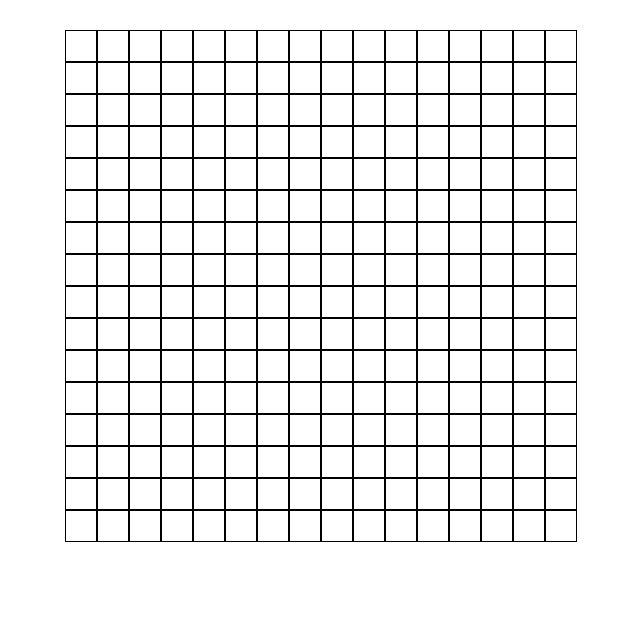
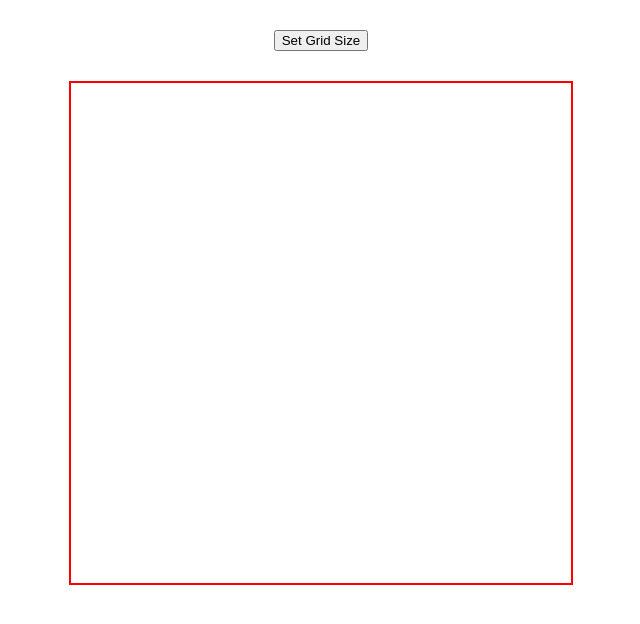
Before and after one commit to khizarrm/TOP-EtchASketch, a plain HTML site: page index.html in a window 1280 px wide. Shown: the whole page, without its empty margins (319-959 px from the left). Drawn offline with Linux system fonts and the light colour scheme.

Commit message:
Added a UI to the application
User's can now use a button to set the size of the grid, and the grid is outlined with a red border.

```diff
--- a/index.html
+++ b/index.html
@@ -8,6 +8,12 @@
     <link rel = "stylesheet" href = "styles.css">
 </head>
 <body>
-    <div class="grid"></div>
+    <div class="button-container">
+        <button>Set Grid Size</button>
+    </div>
+    <div class = "grid-container">
+        <div class="grid"></div>
+    </div>
+
 </body>
 </html>
--- a/script.js
+++ b/script.js
@@ -1,21 +1,7 @@
-const grid = document.querySelector(".grid");
 
-for (let i = 0; i < 16; i++){
-    let rowDiv = document.createElement("div");
-    rowDiv.className = "row";
-    for (let j = 0; j < 16; j++){
-        let square = document.createElement("div");
-        square.className = "square";
-        rowDiv.appendChild(square);
-    }
-    grid.appendChild(rowDiv);
-}
-
-const squares = document.querySelectorAll(".square");
-
+//Finding out if the mouse if pressed or not
 let isDown = false;
 const body = document.body;
-
 body.addEventListener("mousedown", () => {
     isDown = true;
     console.log("mouse is down")
@@ -26,10 +12,36 @@ body.addEventListener("mouseup", () => {
     console.log("mouse is up")
 })
 
-squares.forEach((square) => {
-    square.addEventListener("mouseover", () => {
-        if (isDown){
-            square.style.backgroundColor = "black";
+const grid = document.querySelector(".grid");
+function createGrid(size){
+    for (let i = 0; i < size; i++){
+        let rowDiv = document.createElement("div");
+        rowDiv.className = "row";
+        for (let j = 0; j < size; j++){
+            let square = document.createElement("div");
+            square.className = "square";
+            rowDiv.appendChild(square);
+            square.addEventListener("mousemove", () => {
+                if (isDown == true){
+                    square.style.backgroundColor = "black";
+                }
+            })
         }
-    })
+        grid.appendChild(rowDiv);
+    }
+}
+
+
+const button = document.querySelector("button");
+button.addEventListener("click", () => {
+    let newSize = prompt("What size do you want the cell to be? ");
+    while (newSize > 100 || newSize < 0){
+        newSize = prompt("Invalid Number, What size do you want the cell to be? ");
+    }
+    //remove previous grid
+    grid.innerHTML = "";
+    createGrid(newSize);
 })
+
+//Initial Grid
+createGrid(50);
--- a/styles.css
+++ b/styles.css
@@ -1,14 +1,21 @@
+.grid-container{
+    display: flex;
+    align-items: center;
+    justify-content: center;
+}
+
 .grid{
     display: flex;
     justify-content: center;
     align-items: center;
     margin-top: 30px;
+    border: 2px solid red;
+    width: fit-content;
 }
 
 .square{
-    border: 1px solid black;
-    width: 30px;
-    height: 30px;
+    width: 10px;
+    height: 10px;
     transition: background-color 1s;
 }
 
@@ -16,3 +23,10 @@
     background-color: aqua;
     transition: 0s;
 }
+
+.button-container{
+    display: flex;
+    align-items: center;
+    justify-content: center;
+    margin-top: 30px;
+}
```
